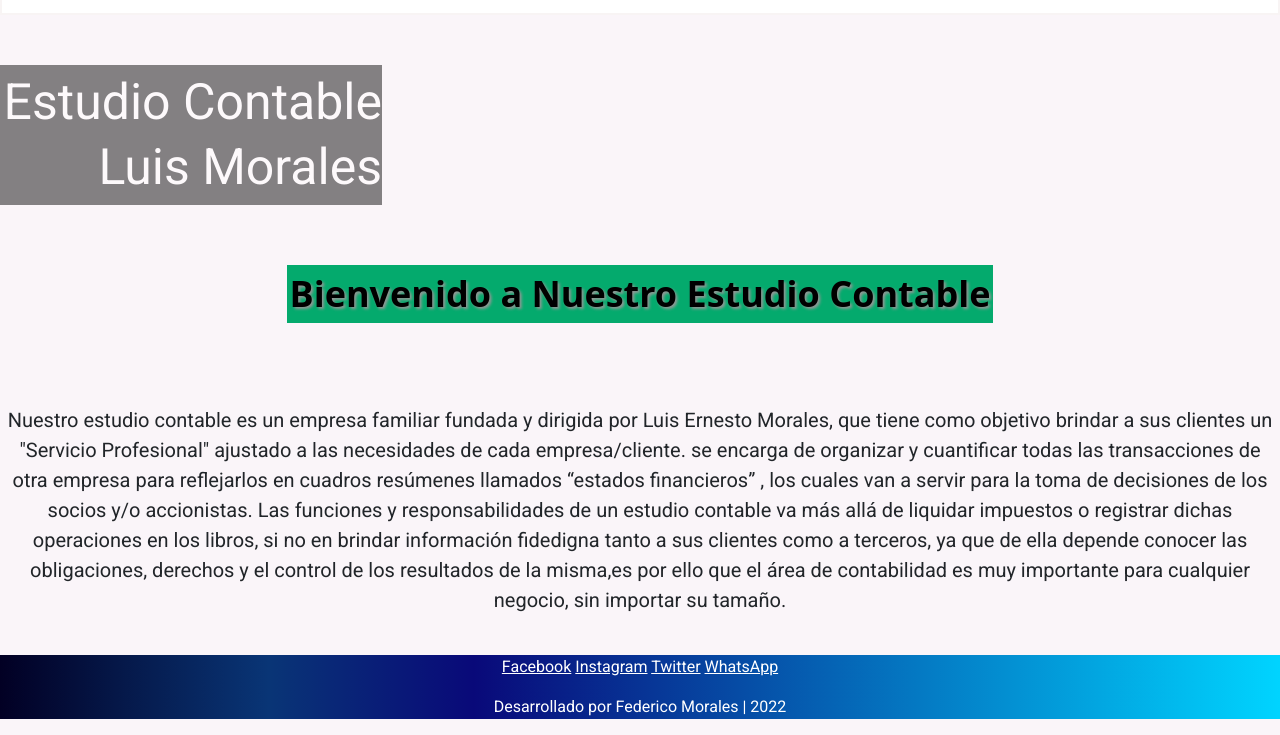
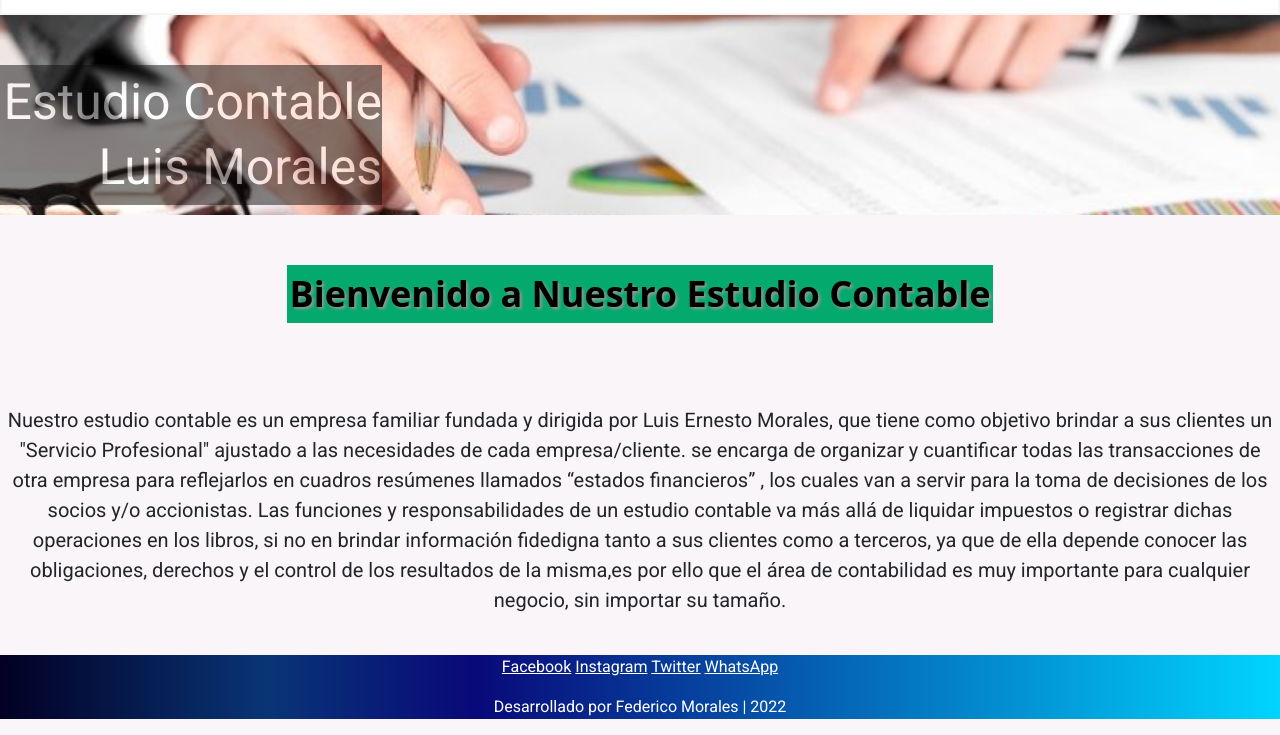
Before and after one commit to Chengue10/estudiocontable.github.io, a plain HTML site: page index.html in a window 1280 px wide. Shown: the part 105-840 px from the top of the page. Drawn offline with nearby package versions, Linux system fonts and the light colour scheme.

Commit message:
Imagen para github ruta

```diff
--- a/main.css
+++ b/main.css
@@ -119,7 +119,7 @@ div#nav-container:after {
 
   }
   .index{
-    background-image: url("../ProyectoContable/public/imagencontabilidad.jpg");
+    background-image: url("public/imagencontabilidad.jpg");
     padding: 100px;
     text-align: center;
 
```
